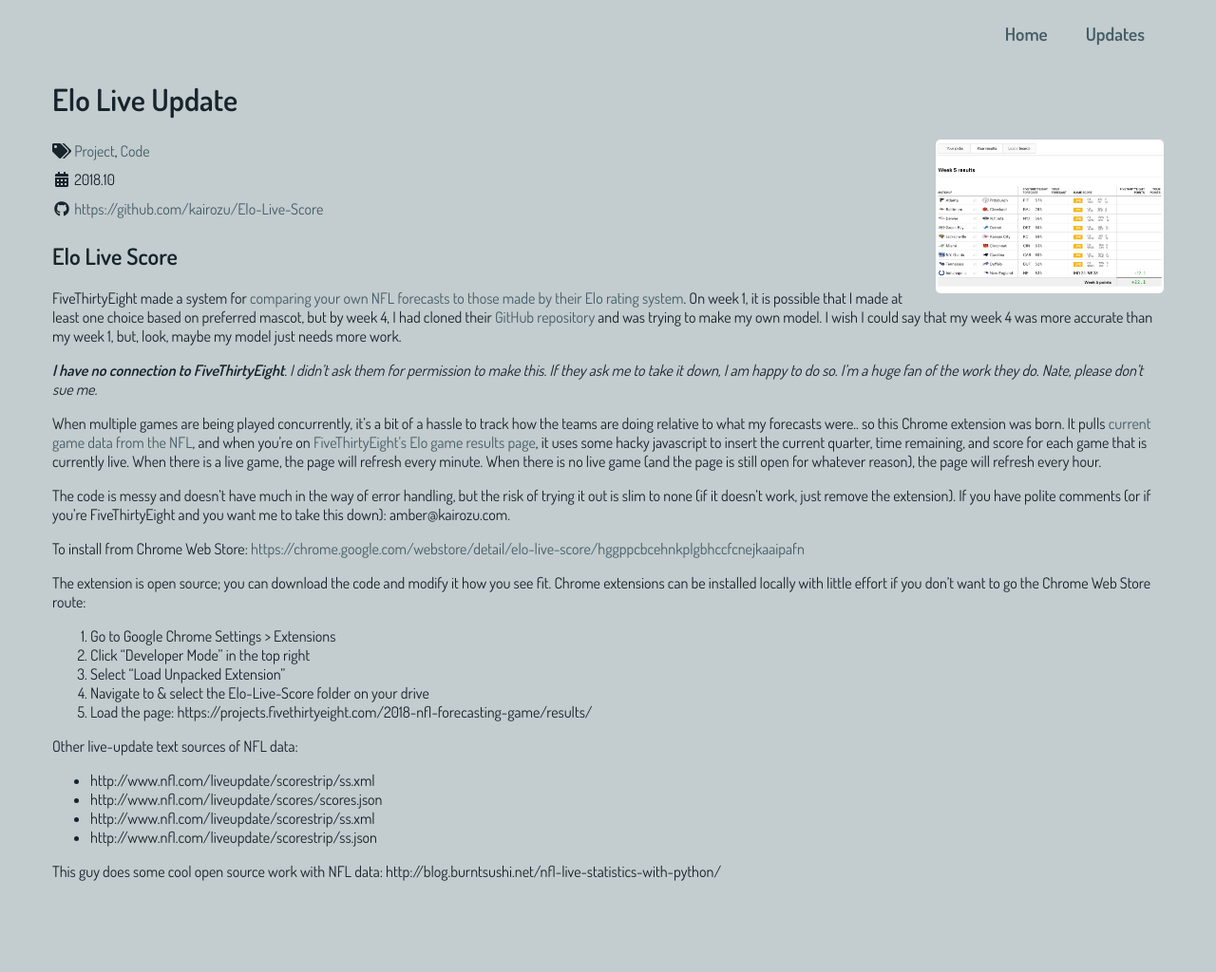
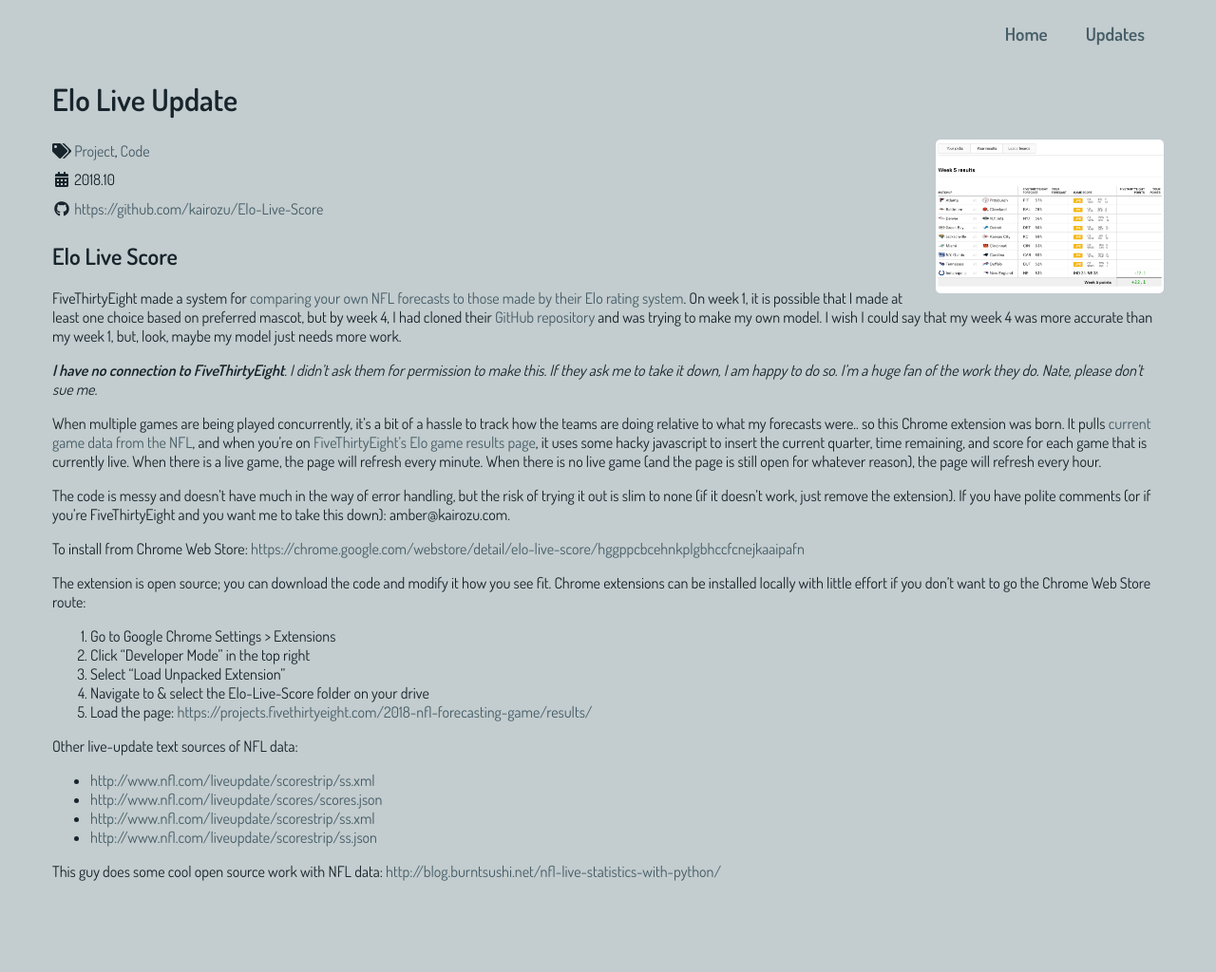
Before and after one commit to kairozu/kairozu.github.io, a Jekyll site: the page built from updates/_posts/2018-10-07-elo-live-update.md, in a window 1280 px wide. Shown: the whole page at 95% size. Built offline with Jekyll 4.4.1, drawn with Linux system fonts in a browser that asks for light colours; nearby versions of some CDN libraries; some of the changed lines change nothing that is shown.

Commit message:
add url liks

```diff
--- a/updates/_posts/2018-10-07-elo-live-update.md
+++ b/updates/_posts/2018-10-07-elo-live-update.md
@@ -22,12 +22,12 @@
 2. Click "Developer Mode" in the top right
 3. Select "Load Unpacked Extension"
 4. Navigate to & select the Elo-Live-Score folder on your drive
-5. Load the page: https://projects.fivethirtyeight.com/2018-nfl-forecasting-game/results/
+5. Load the page: [https://projects.fivethirtyeight.com/2018-nfl-forecasting-game/results/](https://projects.fivethirtyeight.com/2018-nfl-forecasting-game/results/)
 
 Other live-update text sources of NFL data:
-- http://www.nfl.com/liveupdate/scorestrip/ss.xml
-- http://www.nfl.com/liveupdate/scores/scores.json
-- http://www.nfl.com/liveupdate/scorestrip/ss.xml
-- http://www.nfl.com/liveupdate/scorestrip/ss.json
+- [http://www.nfl.com/liveupdate/scorestrip/ss.xml](http://www.nfl.com/liveupdate/scorestrip/ss.xml)
+- [http://www.nfl.com/liveupdate/scores/scores.json](http://www.nfl.com/liveupdate/scores/scores.json)
+- [http://www.nfl.com/liveupdate/scorestrip/ss.xml](http://www.nfl.com/liveupdate/scorestrip/ss.xml)
+- [http://www.nfl.com/liveupdate/scorestrip/ss.json](http://www.nfl.com/liveupdate/scorestrip/ss.json)
 
-This guy does some cool open source work with NFL data: http://blog.burntsushi.net/nfl-live-statistics-with-python/
+This guy does some cool open source work with NFL data: [http://blog.burntsushi.net/nfl-live-statistics-with-python/](http://blog.burntsushi.net/nfl-live-statistics-with-python/)
```
